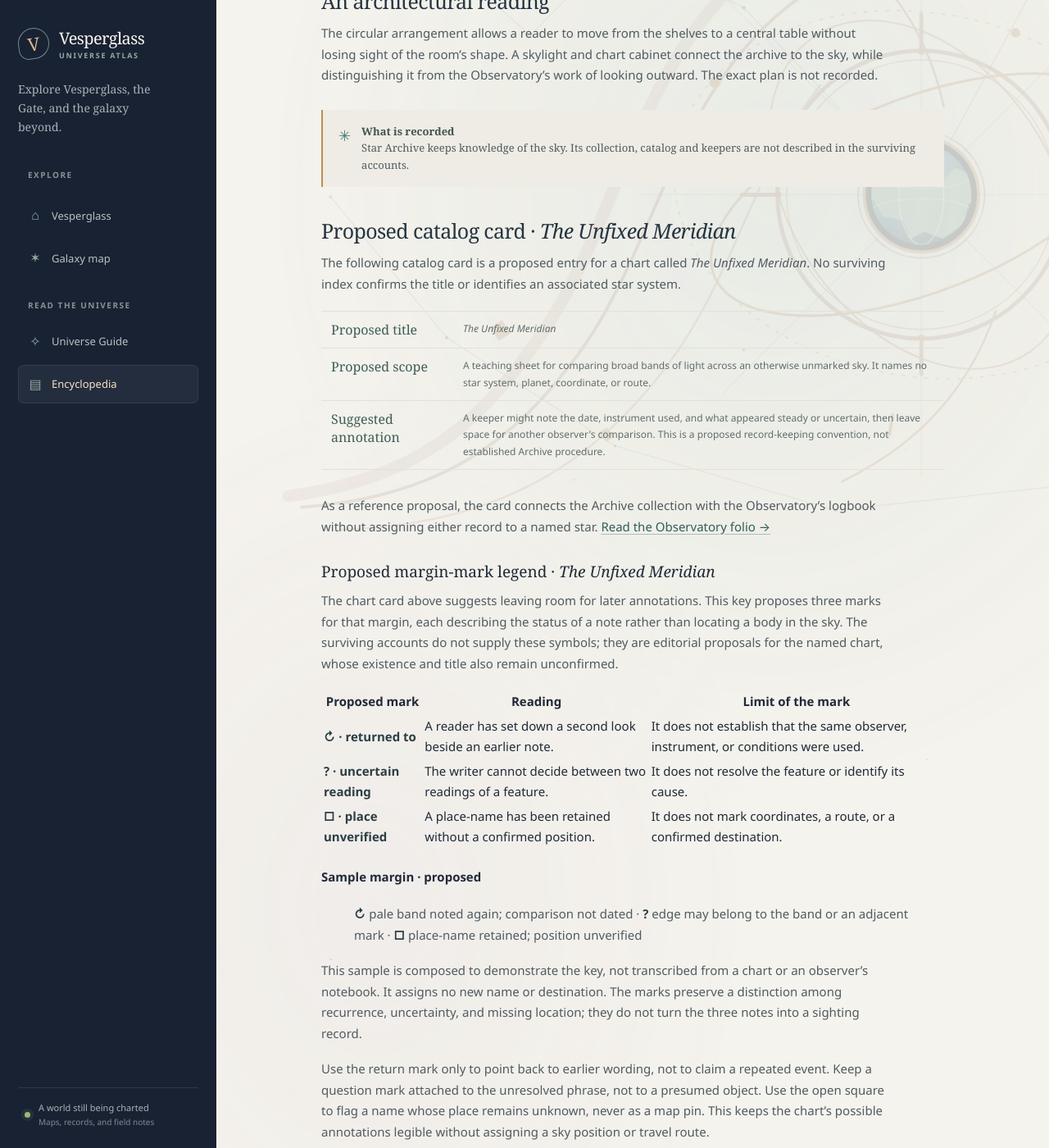
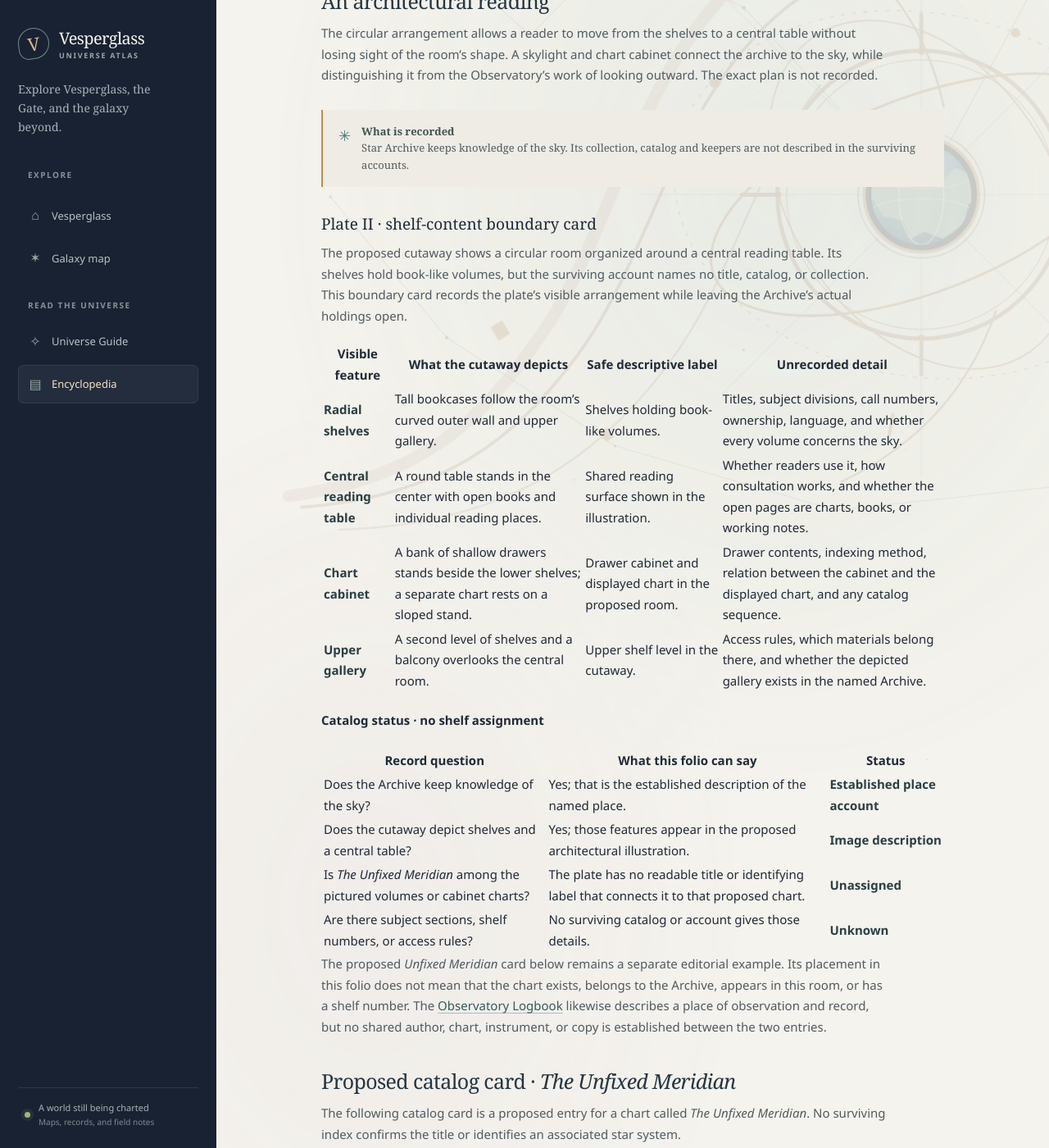
Before and after one commit to vesperglass/vesperglass.github.io, a Jekyll site: the page built from library/star-archive.md, in a window 1280 px wide and 1400 px high, scrolled down 1752 px. Shown: the whole window at 82% size. Built offline with Jekyll 4.4.1, drawn with Linux system fonts in a browser that asks for light colours.

Commit message:
Add Archive shelf boundary card

```diff
--- a/assets/site.js
+++ b/assets/site.js
@@ -10,7 +10,7 @@
     { title: "Tideglass Foundry", url: "/library/tideglass-foundry/", summary: "The making of stardust, with a process-to-plate key separating the recorded steps from reconstructed Foundry tools.", terms: "tideglass foundry starshards stardust refining craft mill process cleaning grinding mirrored plates sifting tempering resonance plate II tools" },
     { title: "Compass Garden", url: "/library/compass-garden/", summary: "A conservatory with a proposed plan and a visual key to pale starflowers and luminous fern-like fronds; no plant species are catalogued.", terms: "compass garden conservatory plants glasshouse planting flora starflower starflowers fern ferns pale bloom luminous foliage botanical species bed keeper compass rose image visual plate" },
     { title: "Observatory Logbook", url: "/library/observatory/", summary: "Instruments, observations, comparisons, and records of the sky.", terms: "observatory logbook instruments orrery telescope charts comparison follow-up color sighting tube" },
-    { title: "Star Archive", url: "/library/star-archive/", summary: "A reference room for the knowledge of the sky, with an evidence matrix for the proposed Unfixed Meridian chart and its margin-mark legend.", terms: "star archive books maps memory library Unfixed Meridian annotations uncertain reading unverified place evidence provenance source title scope maker compiler date coordinates chart catalog cataloguer" },
+    { title: "Star Archive", url: "/library/star-archive/", summary: "A reference room for knowledge of the sky, with a shelf-content boundary card and evidence matrix for the proposed Unfixed Meridian chart.", terms: "star archive books maps memory library shelves radial stacks central reading table chart cabinet shelf number collection titles subject division catalog Unfixed Meridian annotations uncertain reading unverified place evidence provenance source title scope maker compiler date coordinates" },
     { title: "The Vesperglass Gate", url: "/library/vesperglass-gate/", summary: "The detached portal platform, pictured aperture, and account of the Gate bloom.", terms: "vesperglass gate portal transit galaxy ring aperture arch cutaway construction bloom opening crossing" },
     { title: "Vesperglass Train Dock", url: "/library/train-dock/", summary: "A clear landing apron, alongside berth, proposed approach-to-berth alignment key, and journey docket that separates departure, Gate bloom, and emergence from unrecorded itinerary details.", terms: "train dock berth station locomotive platform train journey docket departure crossing Gate bloom emergence passage itinerary date time passenger destination schedule duration cargo manifest route guide path alignment approach curve alongside offset orientation" },
     { title: "Vesperglass Postal Service", url: "/library/postal-service/", summary: "A proposed postal service, architectural seal, four-stamp issue, cancellation marks, and blank envelope-face layout.", terms: "postal service post postage stamp seal cancellation mark postmark mail correspondence letter envelope sender addressee Gate Workshop Observatory Compass Garden Tideglass Foundry" },
--- a/library/star-archive.md
+++ b/library/star-archive.md
@@ -29,6 +29,28 @@ Star Archive is a destination in Vesperglass and a repository for knowledge of t
 The circular arrangement allows a reader to move from the shelves to a central table without losing sight of the room’s shape. A skylight and chart cabinet connect the archive to the sky, while distinguishing it from the Observatory’s work of looking outward. The exact plan is not recorded.
 
 <aside class="field-note"><span class="field-note-mark" aria-hidden="true">✳</span><p><strong>What is recorded</strong><br>Star Archive keeps knowledge of the sky. Its collection, catalog and keepers are not described in the surviving accounts.</p></aside>
+
+### Plate II · shelf-content boundary card
+
+The proposed cutaway shows a circular room organized around a central reading table. Its shelves hold book-like volumes, but the surviving account names no title, catalog, or collection. This boundary card records the plate's visible arrangement while leaving the Archive's actual holdings open.
+
+| Visible feature | What the cutaway depicts | Safe descriptive label | Unrecorded detail |
+| --- | --- | --- | --- |
+| **Radial shelves** | Tall bookcases follow the room's curved outer wall and upper gallery. | Shelves holding book-like volumes. | Titles, subject divisions, call numbers, ownership, language, and whether every volume concerns the sky. |
+| **Central reading table** | A round table stands in the center with open books and individual reading places. | Shared reading surface shown in the illustration. | Whether readers use it, how consultation works, and whether the open pages are charts, books, or working notes. |
+| **Chart cabinet** | A bank of shallow drawers stands beside the lower shelves; a separate chart rests on a sloped stand. | Drawer cabinet and displayed chart in the proposed room. | Drawer contents, indexing method, relation between the cabinet and the displayed chart, and any catalog sequence. |
+| **Upper gallery** | A second level of shelves and a balcony overlooks the central room. | Upper shelf level in the cutaway. | Access rules, which materials belong there, and whether the depicted gallery exists in the named Archive. |
+
+#### Catalog status · no shelf assignment
+
+| Record question | What this folio can say | Status |
+| --- | --- | --- |
+| Does the Archive keep knowledge of the sky? | Yes; that is the established description of the named place. | **Established place account** |
+| Does the cutaway depict shelves and a central table? | Yes; those features appear in the proposed architectural illustration. | **Image description** |
+| Is *The Unfixed Meridian* among the pictured volumes or cabinet charts? | The plate has no readable title or identifying label that connects it to that proposed chart. | **Unassigned** |
+| Are there subject sections, shelf numbers, or access rules? | No surviving catalog or account gives those details. | **Unknown** |
+
+The proposed *Unfixed Meridian* card below remains a separate editorial example. Its placement in this folio does not mean that the chart exists, belongs to the Archive, appears in this room, or has a shelf number. The [Observatory Logbook]({{ '/library/observatory/' | relative_url }}) likewise describes a place of observation and record, but no shared author, chart, instrument, or copy is established between the two entries.
 
 ## Proposed catalog card · *The Unfixed Meridian*
 
```
Also changed, not shown: ENCYCLOPEDIA_BACKLOG.md (+3 -1 lines), library.md (+1 -1 lines), library/changelog.md (+1 -0 lines).
